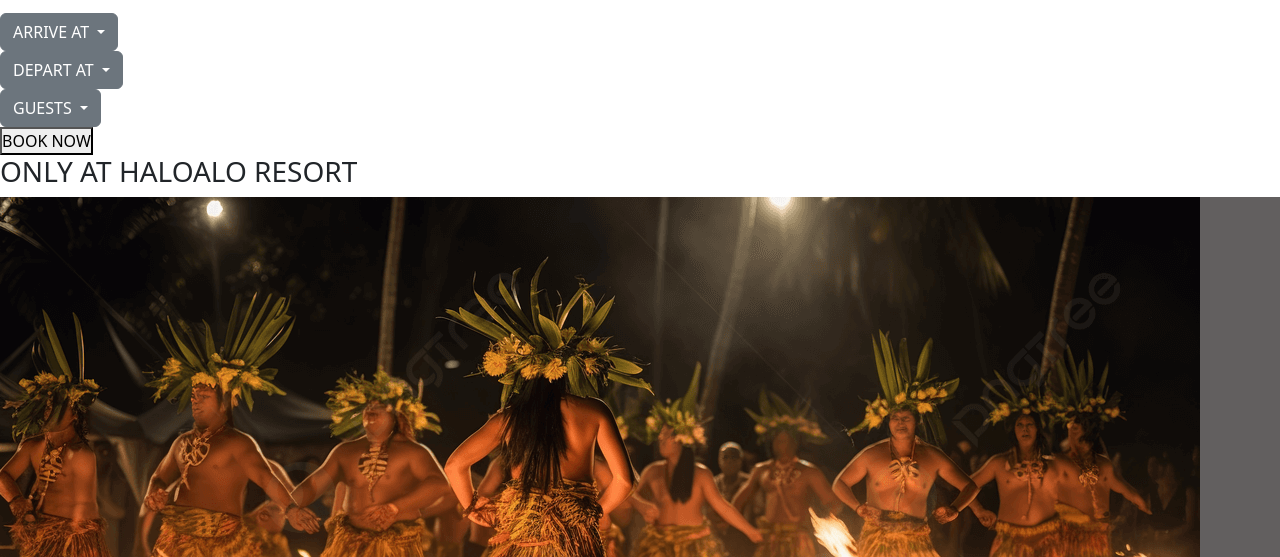
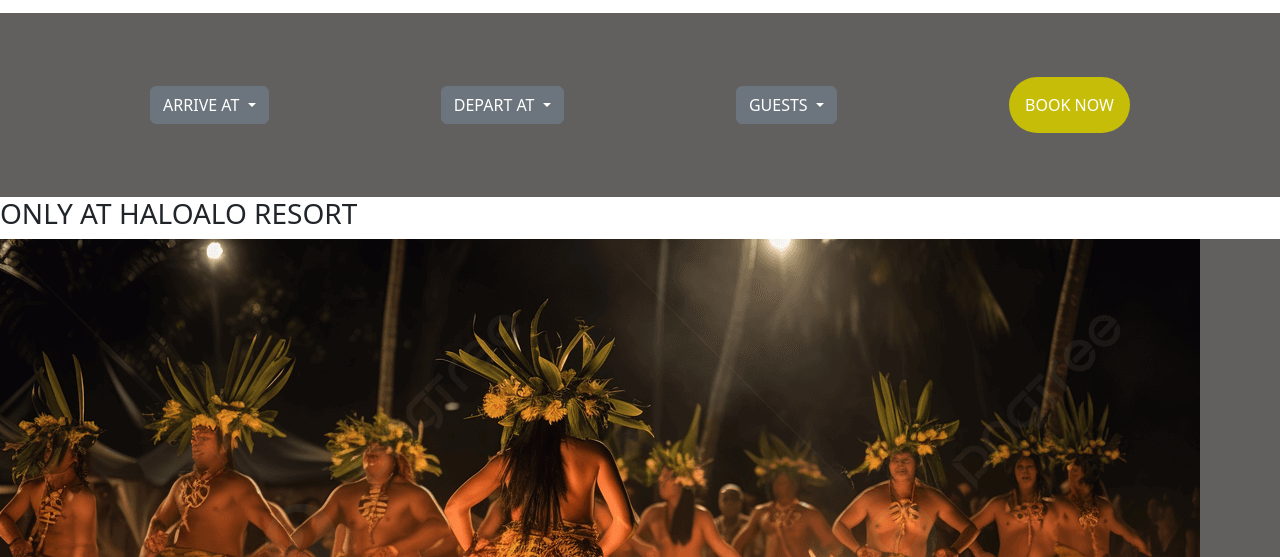
Before and after one commit to CarolTDK/Haloalo-Resort---Proyecto-CaC, a plain HTML site: page index.html in a window 1280 px wide. Shown: the part 243-800 px from the top of the page. Drawn offline with nearby package versions, Linux system fonts and the light colour scheme.

Commit message:
Css de sección availability y del botón correspondiente

```diff
--- a/assets/css/style.css
+++ b/assets/css/style.css
@@ -8,6 +8,23 @@ header {
   background-image: url(/assets/imgs/Lifeisfun.png);
   background-position: center;
   background-repeat: no-repeat;
+}
+
+.availability {
+  background-color: rgba(97, 94, 94, 0.993);
+  padding: 4rem;
+  display: flex;
+  flex-direction: row;
+  justify-content: space-around;
+  align-items: center;
+}
+
+.submit {
+  background-color: #c5bd08;
+  border: none;
+  color: white;
+  border-radius: 2.37rem;
+  padding: 1rem;
 }
 
 #events {
--- a/index.html
+++ b/index.html
@@ -73,7 +73,7 @@
           <li><button class="dropdown-item" type="button">More</button></li>
         </ul>
       </div>
-        <button type="submit">BOOK NOW</button>
+        <button class="submit" type="submit">BOOK NOW</button>
     </section>
     <section class="description">
       <h3>ONLY AT HALOALO RESORT</h3>
```
